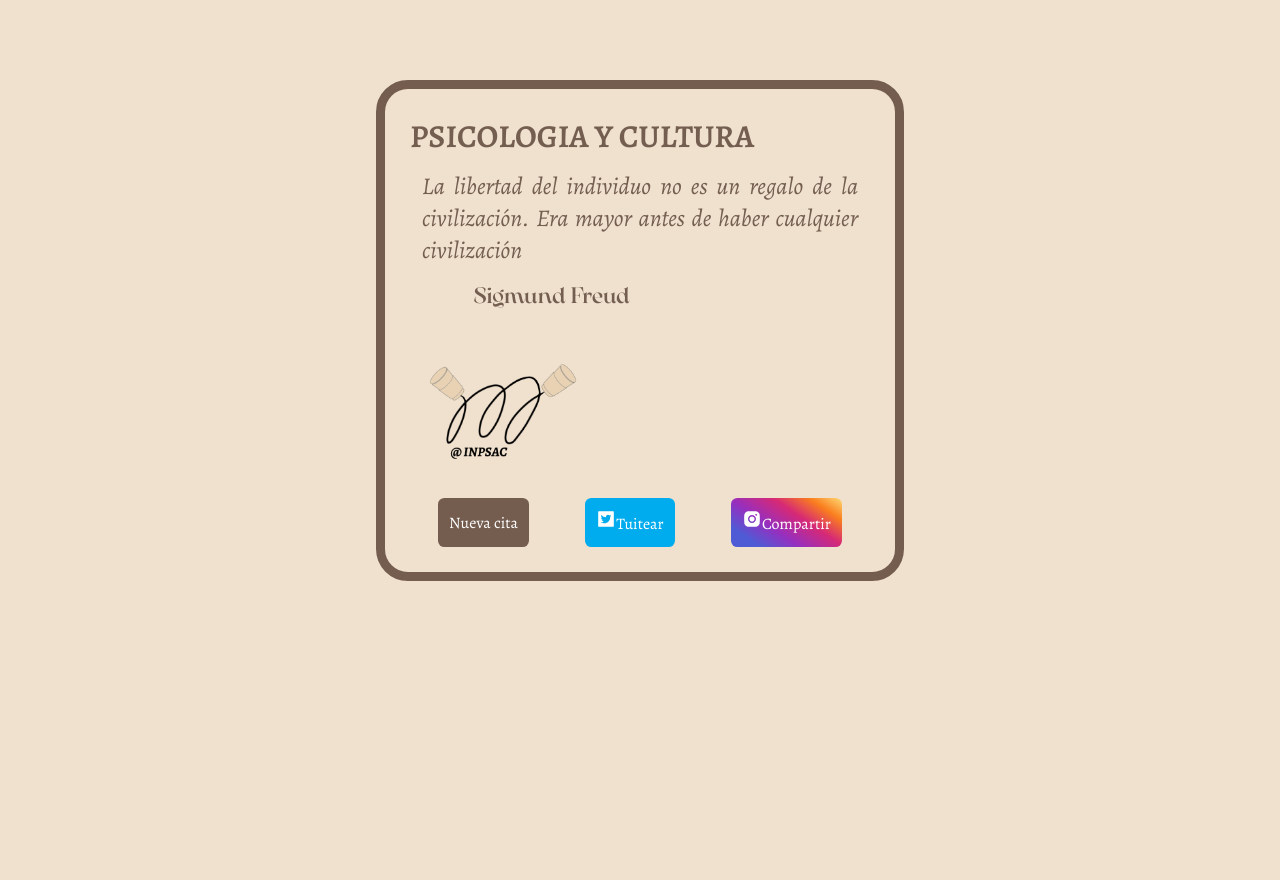
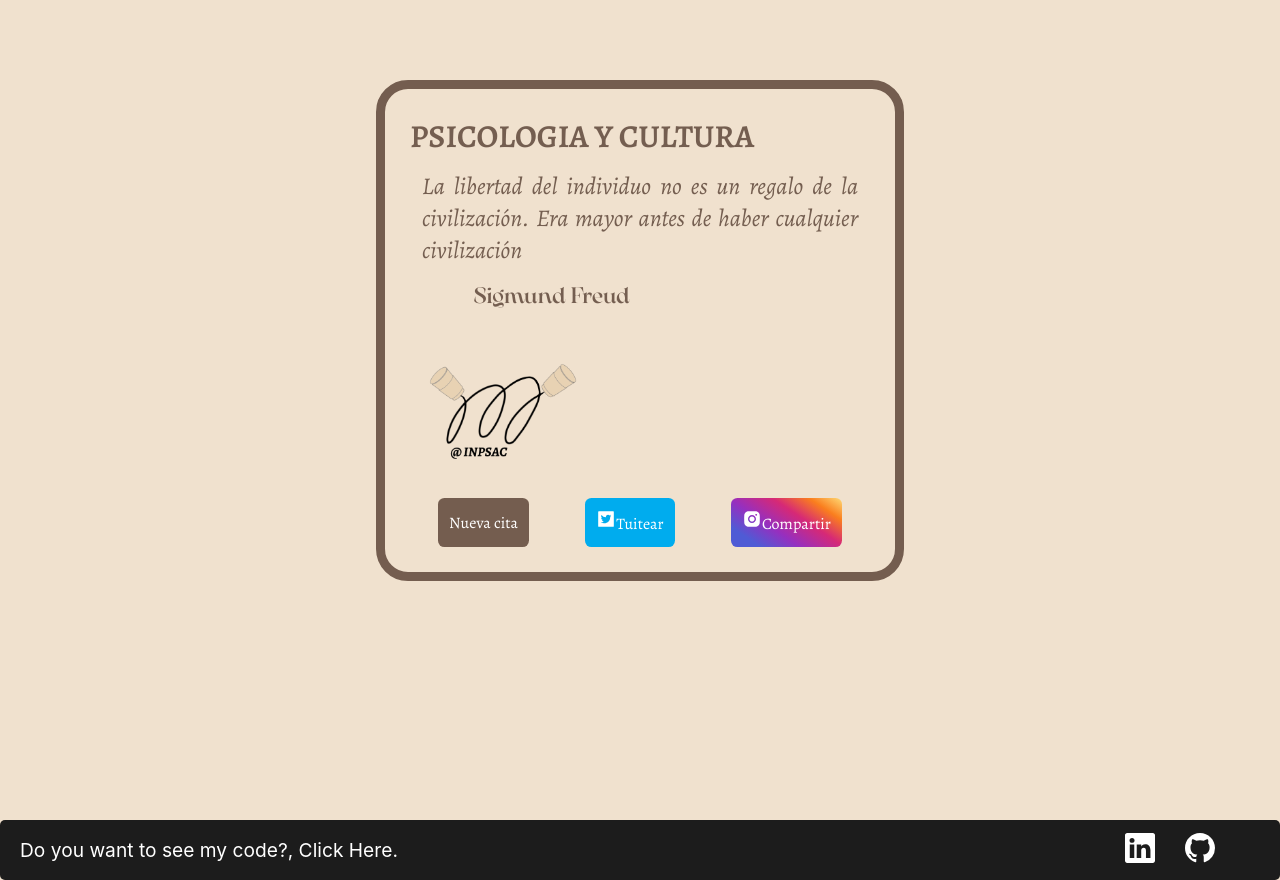
Before and after one commit to JairMontenegro/Random-Quote, a React (Create React App) app: page / in a window 1280 px wide. Built offline with nearby package versions, Linux system fonts and the light colour scheme.

Commit message:
add footer

```diff
--- a/public/local-json/quotes/quotes.json
+++ b/public/local-json/quotes/quotes.json
@@ -8,6 +8,7 @@
 
 			"quote": "El dolor de muelas que sirve interrumpe todos sus sueños idealistas y platonizantes, así como su inspiracion amorosa. por ese dolor se olvida las cotizaciones de la bolsa, los impuestos, la tabla de multiplicar, etc.",
 			"author": "Jacques Lacan\n Seminario, los escritos tecnicos de Freud."
+
 		},
 		{
 
--- a/src/App.js
+++ b/src/App.js
@@ -1,14 +1,12 @@
-import './sass/styles.scss'
-import Frame from './components/frame'
-
-
-
+import "./sass/styles.scss";
+import Frame from "./components/frame";
+import Footer from "./components/footer";
 
 function App() {
   return (
     <div className="App">
-      <Frame
-      image='inpsac'/>
+      <Frame image="inpsac" />
+      <Footer />
     </div>
   );
 }
--- /dev/null
+++ b/src/components/footer.js
@@ -0,0 +1,63 @@
+import React from "react";
+import "../sass/footer.scss";
+
+function Footer(props) {
+  return (
+    <footer className="container_media">
+      <p class="pr">
+        Do you want to see my code?, Click{" "}
+        <a
+          href="https://github.com/JairMontenegro/Random-quote"
+          target="_blank"
+          rel="noopener noreferrer"
+        >
+          Here.
+        </a>
+      </p>
+      <ul class="socialmedia">
+        <li class="li">
+          <a
+            href="https://www.linkedin.com/in/jair-montenegro-2a9499218/"
+            class="a"
+            title="Linkedin"
+            target="_blank"
+            rel="noopener noreferrer"
+          >
+            <svg
+              xmlns="http://www.w3.org/2000/svg"
+              width="30"
+              height="30"
+              fill="currentColor"
+              class="svg"
+              viewBox="0 0 16 16"
+            >
+              <path d="M0 1.146C0 .513.526 0 1.175 0h13.65C15.474 0 16 .513 16 1.146v13.708c0 .633-.526 1.146-1.175 1.146H1.175C.526 16 0 15.487 0 14.854V1.146zm4.943 12.248V6.169H2.542v7.225h2.401zm-1.2-8.212c.837 0 1.358-.554 1.358-1.248-.015-.709-.52-1.248-1.342-1.248-.822 0-1.359.54-1.359 1.248 0 .694.521 1.248 1.327 1.248h.016zm4.908 8.212V9.359c0-.216.016-.432.08-.586.173-.431.568-.878 1.232-.878.869 0 1.216.662 1.216 1.634v3.865h2.401V9.25c0-2.22-1.184-3.252-2.764-3.252-1.274 0-1.845.7-2.165 1.193v.025h-.016a5.54 5.54 0 0 1 .016-.025V6.169h-2.4c.03.678 0 7.225 0 7.225h2.4z" />
+            </svg>
+          </a>
+        </li>
+        <li class="li">
+          <a
+            href="https://github.com/JairMontenegro"
+            class="a"
+            title="Github"
+            target="_blank"
+            rel="noopener noreferrer"
+          >
+            <svg
+              xmlns="http://www.w3.org/2000/svg"
+              width="30"
+              height="30"
+              fill="currentColor"
+              class="svg"
+              viewBox="0 0 16 16"
+            >
+              <path d="M8 0C3.58 0 0 3.58 0 8c0 3.54 2.29 6.53 5.47 7.59.4.07.55-.17.55-.38 0-.19-.01-.82-.01-1.49-2.01.37-2.53-.49-2.69-.94-.09-.23-.48-.94-.82-1.13-.28-.15-.68-.52-.01-.53.63-.01 1.08.58 1.23.82.72 1.21 1.87.87 2.33.66.07-.52.28-.87.51-1.07-1.78-.2-3.64-.89-3.64-3.95 0-.87.31-1.59.82-2.15-.08-.2-.36-1.02.08-2.12 0 0 .67-.21 2.2.82.64-.18 1.32-.27 2-.27.68 0 1.36.09 2 .27 1.53-1.04 2.2-.82 2.2-.82.44 1.1.16 1.92.08 2.12.51.56.82 1.27.82 2.15 0 3.07-1.87 3.75-3.65 3.95.29.25.54.73.54 1.48 0 1.07-.01 1.93-.01 2.2 0 .21.15.46.55.38A8.012 8.012 0 0 0 16 8c0-4.42-3.58-8-8-8z" />
+            </svg>
+          </a>
+        </li>
+      </ul>
+    </footer>
+  );
+}
+
+export default Footer;
--- a/src/components/share.js
+++ b/src/components/share.js
@@ -20,7 +20,7 @@
         icon={<AiFillInstagram size={20} className="icon" />}
         text="Compartir"
         isTweet={false}
-        link={`https://www.instagram.com/create/story/ ${onShareQuote} ${onShareAuthor} /sígueme @inpsac`}
+        link={`https://www.instagram.com/inpsac/`}
       />
     </div>
   );
--- /dev/null
+++ b/src/sass/footer.scss
@@ -0,0 +1,34 @@
+.container_media{
+    width: 100%;
+    height: 60px;
+    display: flex;
+    justify-content: space-between;
+    align-items: center;
+    flex-wrap: wrap;
+    margin-top: 2rem;
+    background-color: #1C1C1C;
+    border-radius: 5px;
+    position: absolute;
+    bottom: 0;
+
+    }
+    .container_media p{
+      font-size: 1.2rem;
+      color:  #fff ;
+      margin-left: 20px;
+    }
+    .container_media a{
+      text-decoration: none;
+      color: #fff;
+    }
+
+    .container_media ul{
+      display:flex;
+      margin-right: 50px;
+    }
+
+    .container_media li{
+      list-style: none;
+      margin: 0 15px;
+      gap: 20px;
+    }
--- a/src/sass/styles.scss
+++ b/src/sass/styles.scss
@@ -8,4 +8,5 @@
 body{
     background-color: #f0e1ce ;
     height: 100vh;
+    position: relative;
 }
```
